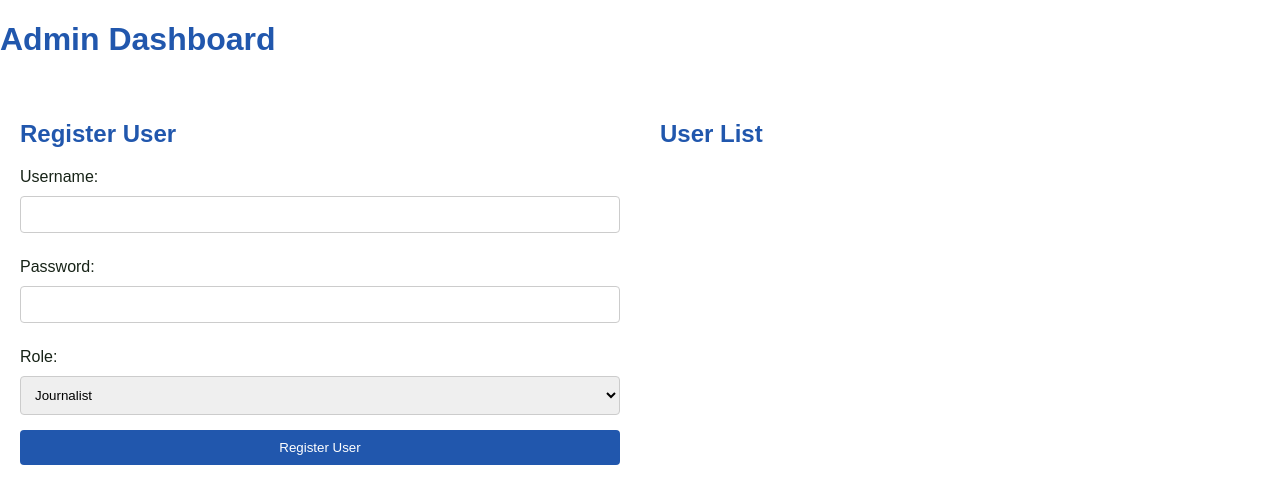
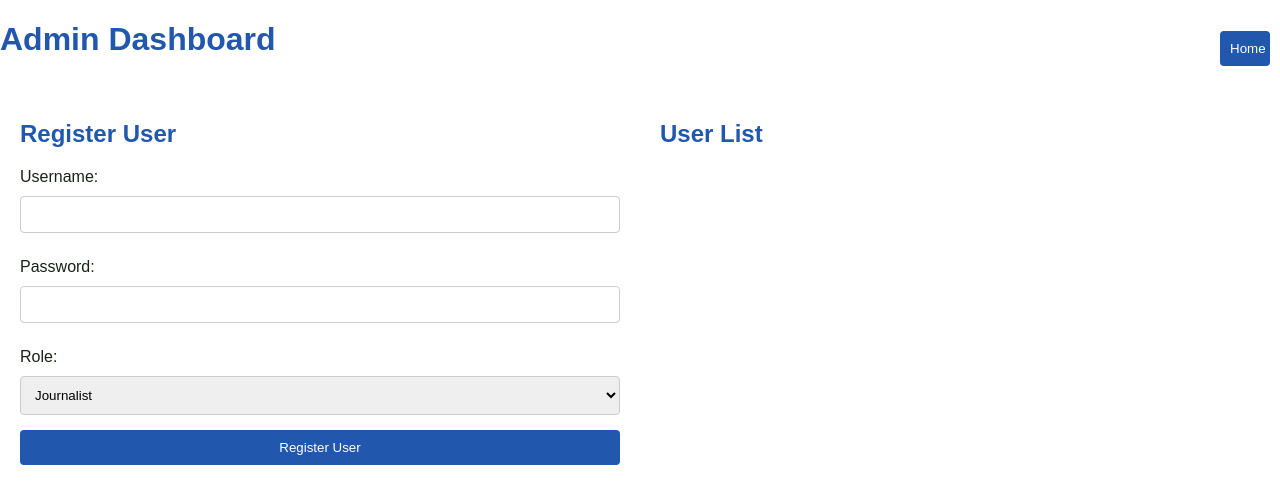
Before and after one commit to jelenad6/baze2, a website: page admin.html in a window 1280 px wide. Drawn offline with Linux system fonts and the light colour scheme; no server answers.

Commit message:
Update admin.html

```diff
--- a/admin.html
+++ b/admin.html
@@ -19,18 +19,21 @@ body {
             color: var(--text-color);
             font-family: 'Arial', sans-serif;
             margin: 0;
+            position: relative; /* Added for positioning home button */
         }
 
         .dashboard {
             display: flex;
         }
 
-.registration-section, .user-list-section {
+        .registration-section,
+        .user-list-section {
             width: 50%;
             padding: 20px;
         }
 
-h1, h2 {
+        h1,
+        h2 {
             color: var(--second-color);
         }
 
@@ -39,7 +42,9 @@ label {
             margin: 10px 0;
         }
 
-input, select, button {
+        input,
+        select,
+        button {
             width: 100%;
             padding: 10px;
             margin-bottom: 15px;
@@ -57,7 +62,8 @@ button {
         }
 
         button:hover {
-    background-color: #183b77; /* Slightly darker shade on hover */
+            background-color: #183b77;
+            /* Slightly darker shade on hover */
         }
 
         #userList {
@@ -73,7 +79,8 @@ button:hover {
         }
 
         #userList li button {
-    background-color: #f44336; /* Red color for delete button */
+            background-color: #f44336;
+            /* Red color for delete button */
             color: #fff;
             border: none;
             border-radius: 4px;
@@ -81,13 +88,36 @@ button:hover {
         }
 
         #userList li button:hover {
-    background-color: #cc0000; /* Darker shade of red on hover */
+            background-color: #cc0000;
+            /* Darker shade of red on hover */
         }
 
+        /* Style for home button */
+        #homeButton {
+            position: absolute;
+            top: 10px;
+            right: 10px;
+            padding: 10px;
+            background-color: var(--second-color);
+            color: var(--bg-color);
+            border: none;
+            border-radius: 4px;
+            cursor: pointer;
+            width: 50px; /* Fixed width */
+    text-align: center; /* Center the text */
+        }
+
+        #homeButton:hover {
+            background-color: #183b77;
+            /* Slightly darker shade on hover */
+        }
     </style>
 </head>
 
 <body>
+    <!-- Home button -->
+    <button id="homeButton" onclick="goToHome()">Home</button>
+
     <h1>Admin Dashboard</h1>
     <div class="dashboard">
         <div class="registration-section">
@@ -113,6 +143,12 @@ button:hover {
     </div>
 
     <script src="admin.js"></script>
+
+    <script>
+        function goToHome() {
+            window.location.href = '/index.html';
+        }
+    </script>
 </body>
 
 </html>
```
Lines whose indentation alone changed are shown as unchanged.
